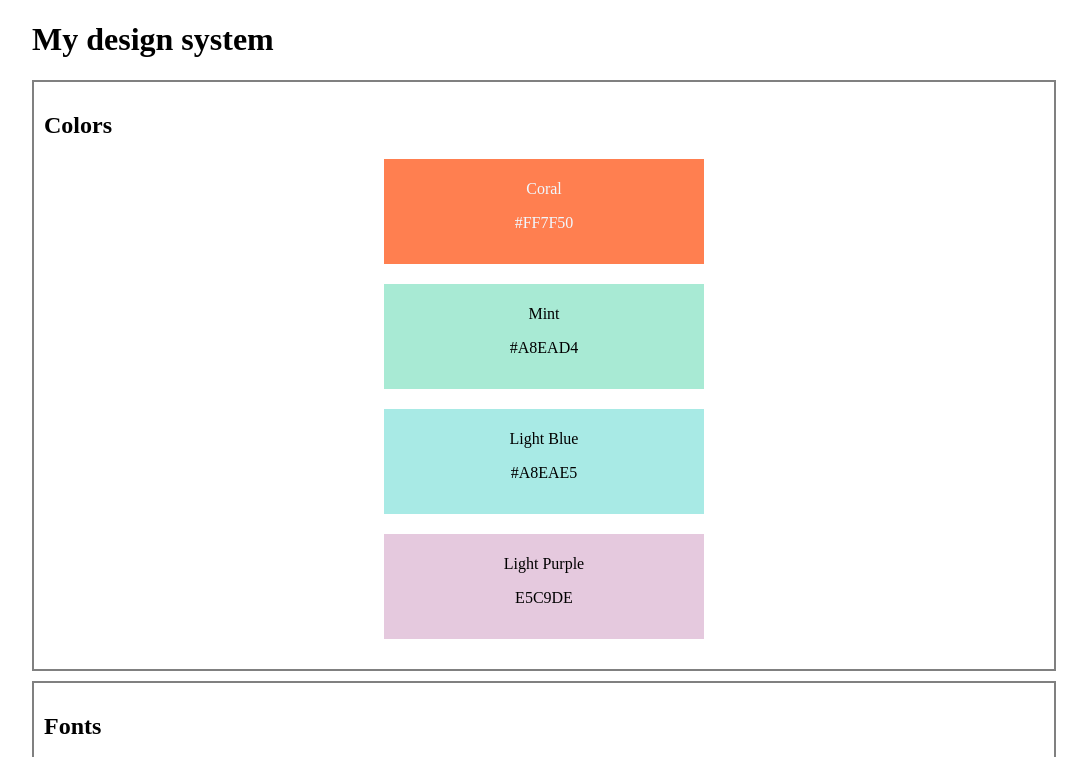
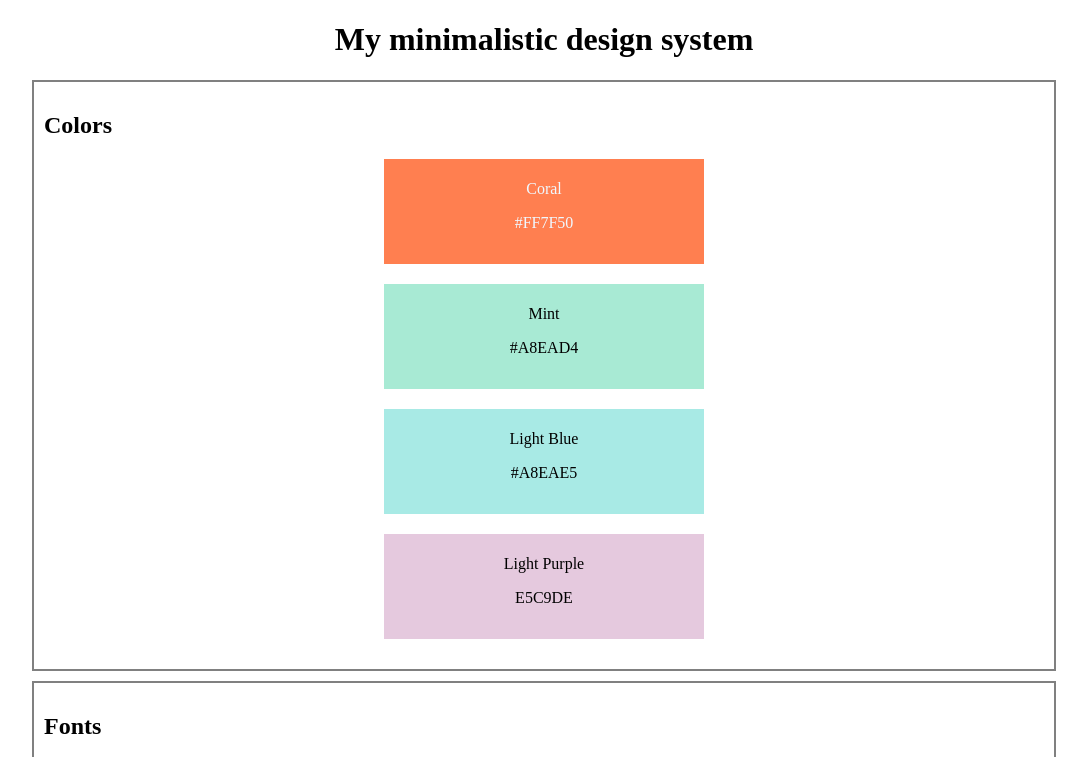
Before and after one commit to PedroBennesby/design-system, a plain HTML site: page index.html in a window 1280 px wide. Shown: the top 757 px of the page, without its empty margins (96-1183 px from the left). Drawn offline with nearby package versions, Linux system fonts and the light colour scheme; a web font is replaced by a local one.

Commit message:
Changed the header

```diff
--- a/index.html
+++ b/index.html
@@ -12,7 +12,7 @@
     />
   </head>
   <body>
-    <h1>My design system</h1>
+    <h1 class="header">My minimalistic design system</h1>
     <!-- Colors containers -->
     <div class="container">
       <h2>Colors</h2>
--- a/styles.css
+++ b/styles.css
@@ -1,6 +1,10 @@
 body {
   font-family: "Quattrocento", serif;
   margin: 0 10%;
+}
+
+.header {
+  text-align: center;
 }
 
 .container {
```
